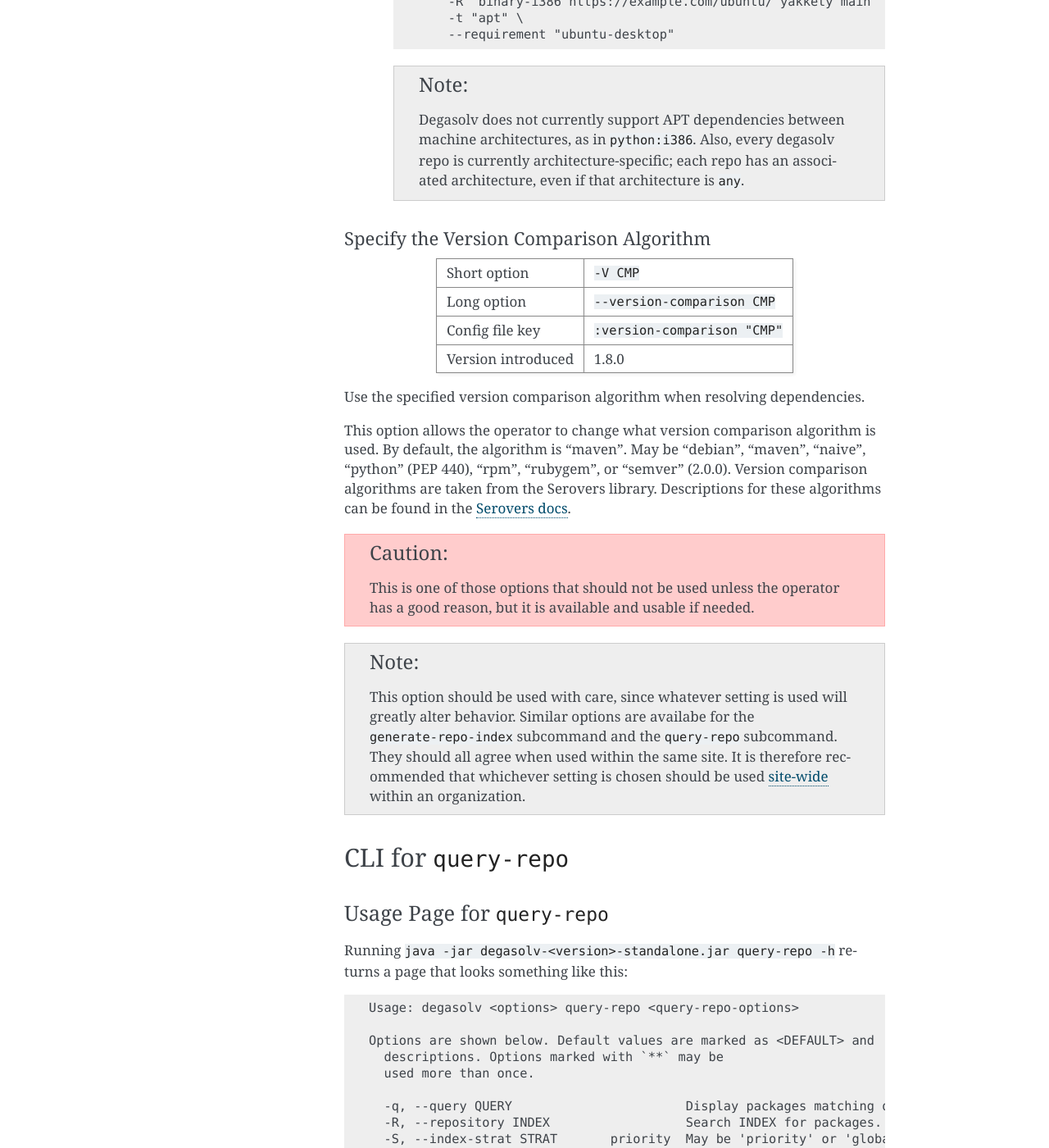
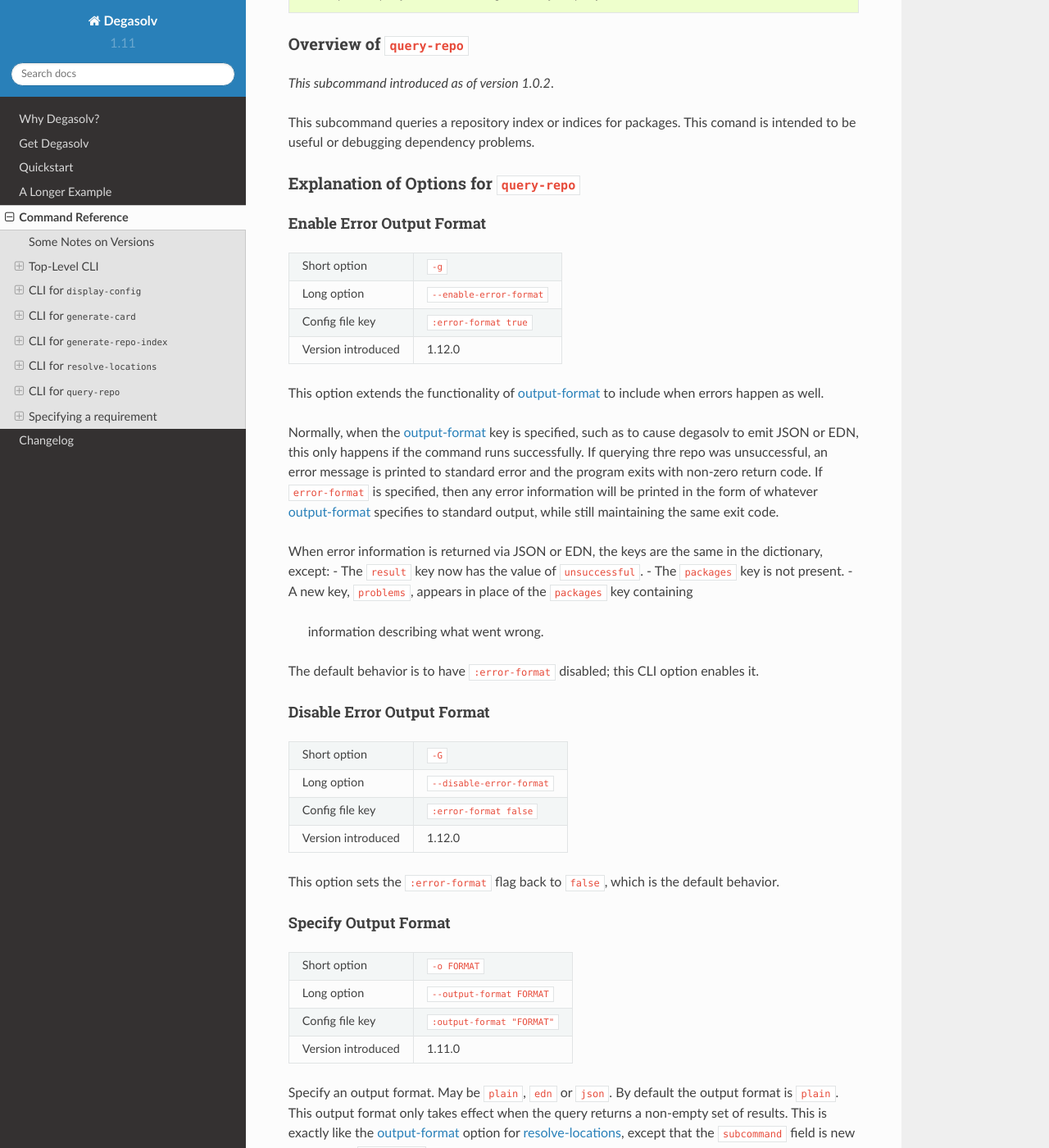
Before and after one commit to djhaskin987/degasolv, a Sphinx documentation site: the page built from docs/command-reference.rst, in a window 1280 px wide and 1400 px high, scrolled down 25995 px. Shown: the whole window at 82% size. Built offline with Sphinx 7.4.7 and the Read the Docs theme 2.0.0, drawn with Linux system fonts in a browser that asks for light colours; some of the changed text lies outside the part shown.

Commit message:
Finish docs for error format

```diff
--- a/docs/changelog.rst
+++ b/docs/changelog.rst
@@ -14,6 +14,9 @@
 
 Added
 +++++
+- Added the ``--{enable|disable}-error-format`` options to
+  :ref:`resolve-locations <enable-error-format-resolve>` and
+  :ref:`query-repo <enable-error-format-query>`.
 
 Changed
 +++++++
--- a/docs/command-reference.rst
+++ b/docs/command-reference.rst
@@ -897,7 +897,7 @@
   ``firstfound-version-mode`` `option pack`_.
 
 
-.. _error-format-resolve:
+.. _enable-error-format-resolve:
 
 Enable Error Output Format
 **************************
@@ -926,6 +926,7 @@
 
 When error information is returned via JSON or EDN, the keys are the same
 in the dictionary, except:
+
 - The ``result`` key now has the value of ``unsuccessful``.
 - The ``packages`` key is not present.
 - A new key, ``problems``, appears in place of the ``packages`` key containing
@@ -934,6 +935,8 @@
 The default behavior is to have ``:error-format`` disabled; this
 CLI option enables it.
 
+.. _disable-error-format-resolve:
+
 Disable Error Output Format
 ***************************
 
@@ -947,7 +950,7 @@
 | Version introduced          | 1.12.0                                |
 +-----------------------------+---------------------------------------+
 
-This option sets the ``:error-format`` flag back to false, which is the
+This option sets the ``:error-format`` flag back to ``false``, which is the
 default behavior.
 
 .. _output-format:
@@ -1445,6 +1448,8 @@
     descriptions. Options marked with `**` may be
     used more than once.
 
+    -g, --enable-error-format               Enable output format for errors
+    -G, --disable-error-format              Disable output format for errors (default)
     -q, --query QUERY                       Display packages matching query string.
     -R, --repository INDEX                  Search INDEX for packages. **
     -S, --index-strat STRAT       priority  May be 'priority' or 'global'.
@@ -1468,6 +1473,61 @@
 
 Explanation of Options for ``query-repo``
 +++++++++++++++++++++++++++++++++++++++++
+
+.. _enable-error-format-query:
+
+Enable Error Output Format
+**************************
+
++-----------------------------+---------------------------------------+
+| Short option                | ``-g``                                |
++-----------------------------+---------------------------------------+
+| Long option                 | ``--enable-error-format``             |
++-----------------------------+---------------------------------------+
+| Config file key             | ``:error-format true``                |
++-----------------------------+---------------------------------------+
+| Version introduced          | 1.12.0                                |
++-----------------------------+---------------------------------------+
+
+This option extends the functionality of `output-format`_ to include
+when errors happen as well.
+
+Normally, when the `output-format`_ key is specified, such as to cause
+degasolv to emit JSON or EDN, this only happens if the command runs
+successfully. If querying thre repo was unsuccessful, an error message
+is printed to standard error and the program exits with non-zero
+return code. If ``error-format`` is specified, then any error
+information will be printed in the form of whatever `output-format`_
+specifies to standard output, while still maintaining the same exit
+code.
+
+When error information is returned via JSON or EDN, the keys are the same
+in the dictionary, except:
+- The ``result`` key now has the value of ``unsuccessful``.
+- The ``packages`` key is not present.
+- A new key, ``problems``, appears in place of the ``packages`` key containing
+  information describing what went wrong.
+
+The default behavior is to have ``:error-format`` disabled; this
+CLI option enables it.
+
+.. _disable-error-format-query:
+
+Disable Error Output Format
+***************************
+
++-----------------------------+---------------------------------------+
+| Short option                | ``-G``                                |
++-----------------------------+---------------------------------------+
+| Long option                 | ``--disable-error-format``            |
++-----------------------------+---------------------------------------+
+| Config file key             | ``:error-format false``               |
++-----------------------------+---------------------------------------+
+| Version introduced          | 1.12.0                                |
++-----------------------------+---------------------------------------+
+
+This option sets the ``:error-format`` flag back to ``false``, which is the
+default behavior.
 
 .. _output-format-query-repo:
 
--- a/docs/conf.py
+++ b/docs/conf.py
@@ -86,7 +86,7 @@
 # The theme to use for HTML and HTML Help pages.  See the documentation for
 # a list of builtin themes.
 #
-#html_theme = 'alabaster'
+html_theme = 'sphinx_rtd_theme'
 
 # Theme options are theme-specific and customize the look and feel of a theme
 # further.  For a list of options available for each theme, see the
```
